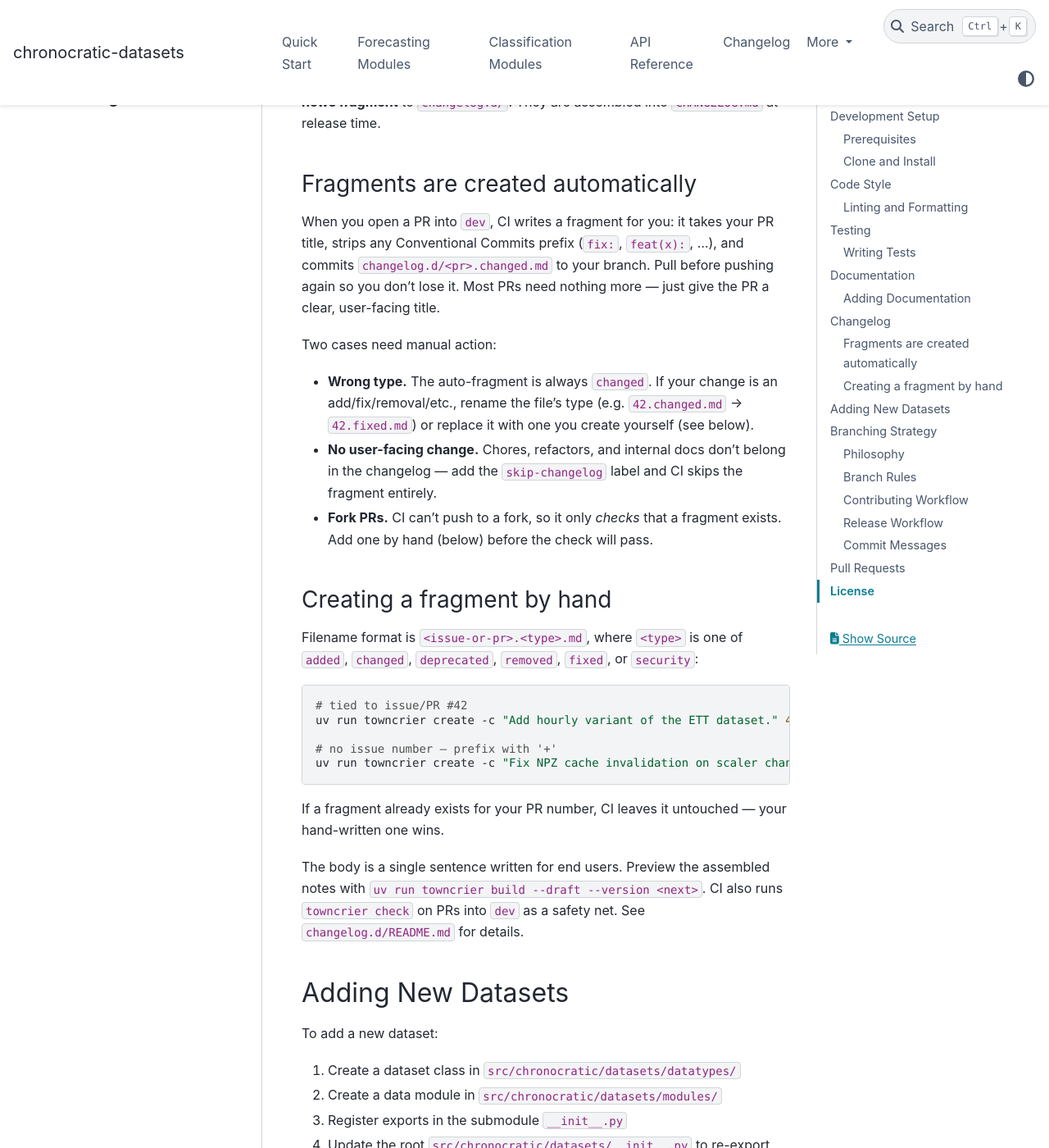
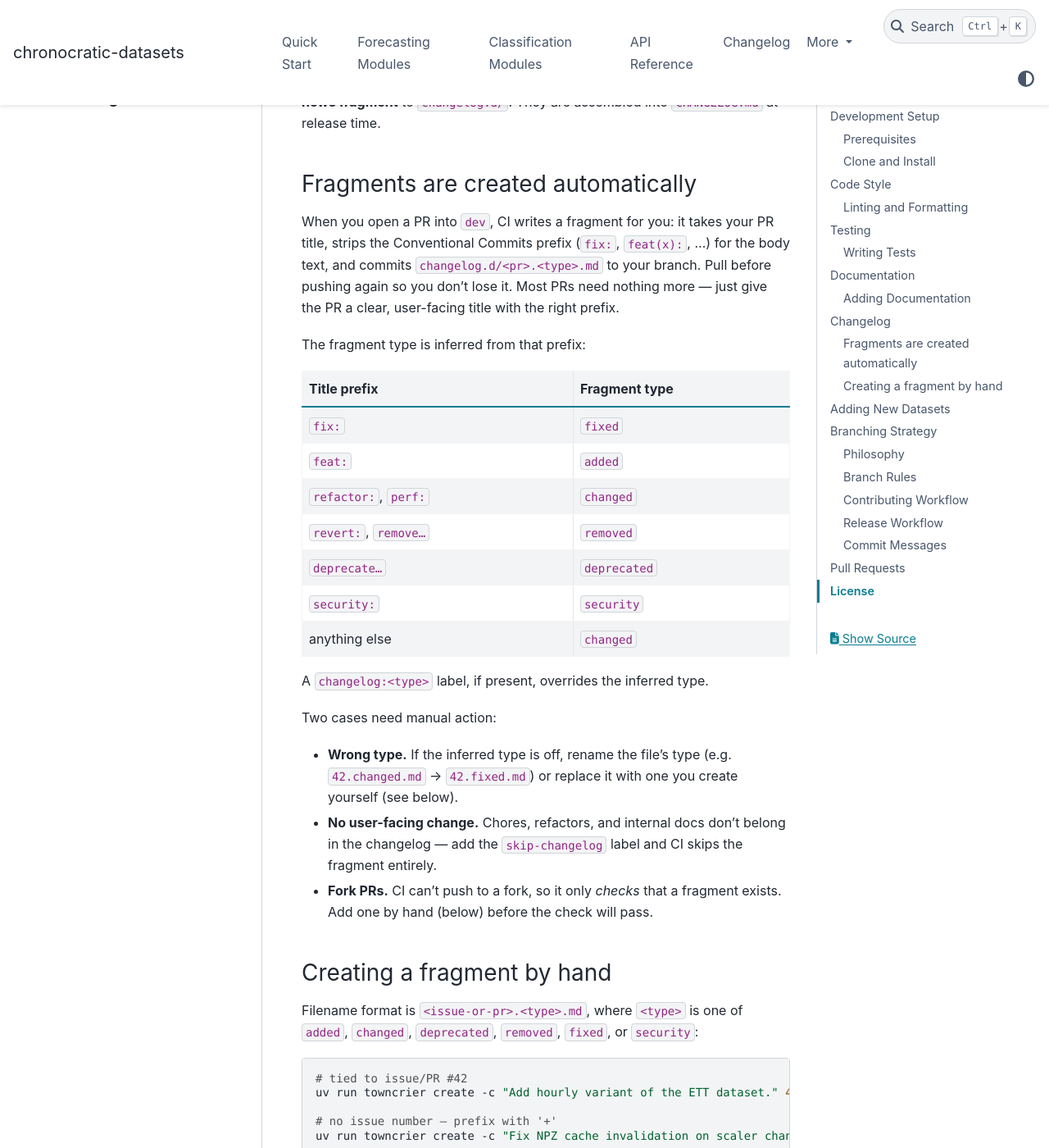
Before and after one commit to chronocratic/chronocratic-datasets, a Sphinx documentation site: the page built from docs/contributing.md, in a window 1280 px wide and 1400 px high, scrolled down 2484 px. Shown: the whole window at 82% size. Built offline with Sphinx 7.4.7 and the PyData theme 0.15.4, drawn with Linux system fonts in a browser that asks for light colours; the version number could not be read and is left out.

Commit message:
ci(changelog): infer fragment type from Conventional Commits prefix
Auto-fragments were always `changed`. Map the PR title's prefix to a
towncrier type (fix->fixed, feat->added, revert/remove->removed,
deprecate->deprecated, security->security, refactor/perf->changed),
falling back to `changed`. A changelog:<type> label still overrides.
Document the mapping in the contributing guide.

Co-Authored-By: Claude Opus 4.8 <noreply@anthropic.com>

```diff
--- a/docs/contributing.md
+++ b/docs/contributing.md
@@ -94,16 +94,30 @@ adds a small **news fragment** to `changelog.d/`. They are assembled into
 ### Fragments are created automatically
 
 When you open a PR into `dev`, CI writes a fragment for you: it takes your PR
-title, strips any Conventional Commits prefix (`fix:`, `feat(x):`, …), and
-commits `changelog.d/<pr>.changed.md` to your branch. Pull before pushing again
-so you don't lose it. Most PRs need nothing more — just give the PR a clear,
-user-facing title.
+title, strips the Conventional Commits prefix (`fix:`, `feat(x):`, …) for the
+body text, and commits `changelog.d/<pr>.<type>.md` to your branch. Pull before
+pushing again so you don't lose it. Most PRs need nothing more — just give the
+PR a clear, user-facing title with the right prefix.
+
+The fragment type is inferred from that prefix:
+
+| Title prefix              | Fragment type |
+| ------------------------- | ------------- |
+| `fix:`                    | `fixed`       |
+| `feat:`                   | `added`       |
+| `refactor:`, `perf:`      | `changed`     |
+| `revert:`, `remove…`      | `removed`     |
+| `deprecate…`              | `deprecated`  |
+| `security:`               | `security`    |
+| anything else             | `changed`     |
+
+A `changelog:<type>` label, if present, overrides the inferred type.
 
 Two cases need manual action:
 
-- **Wrong type.** The auto-fragment is always `changed`. If your change is an
-  add/fix/removal/etc., rename the file's type (e.g. `42.changed.md` →
-  `42.fixed.md`) or replace it with one you create yourself (see below).
+- **Wrong type.** If the inferred type is off, rename the file's type (e.g.
+  `42.changed.md` → `42.fixed.md`) or replace it with one you create yourself
+  (see below).
 - **No user-facing change.** Chores, refactors, and internal docs don't belong
   in the changelog — add the `skip-changelog` label and CI skips the fragment
   entirely.
```
Also changed, not shown: 1 other file.
